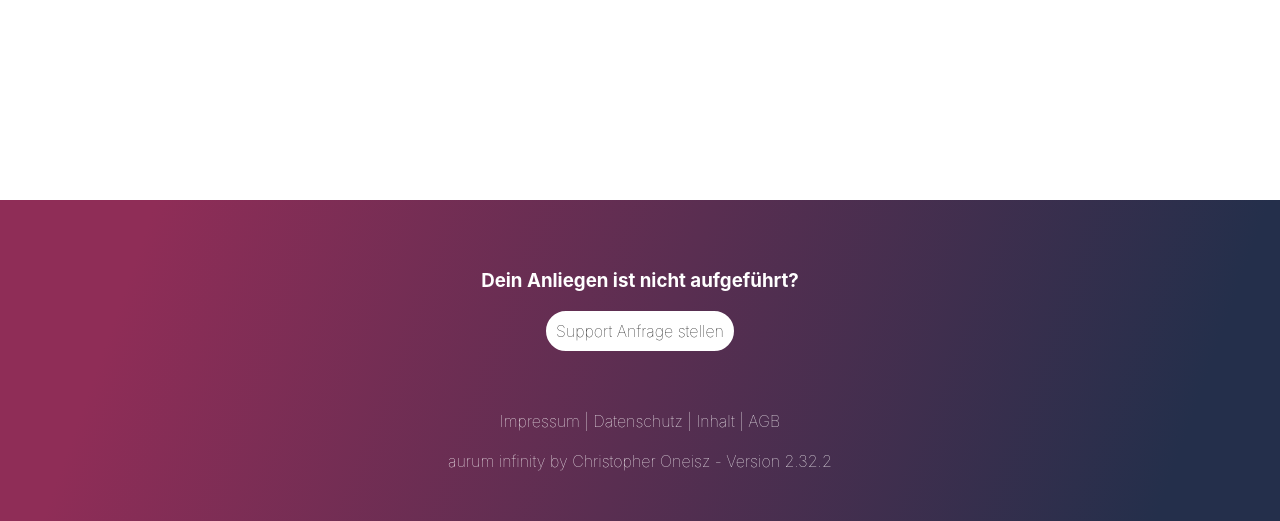
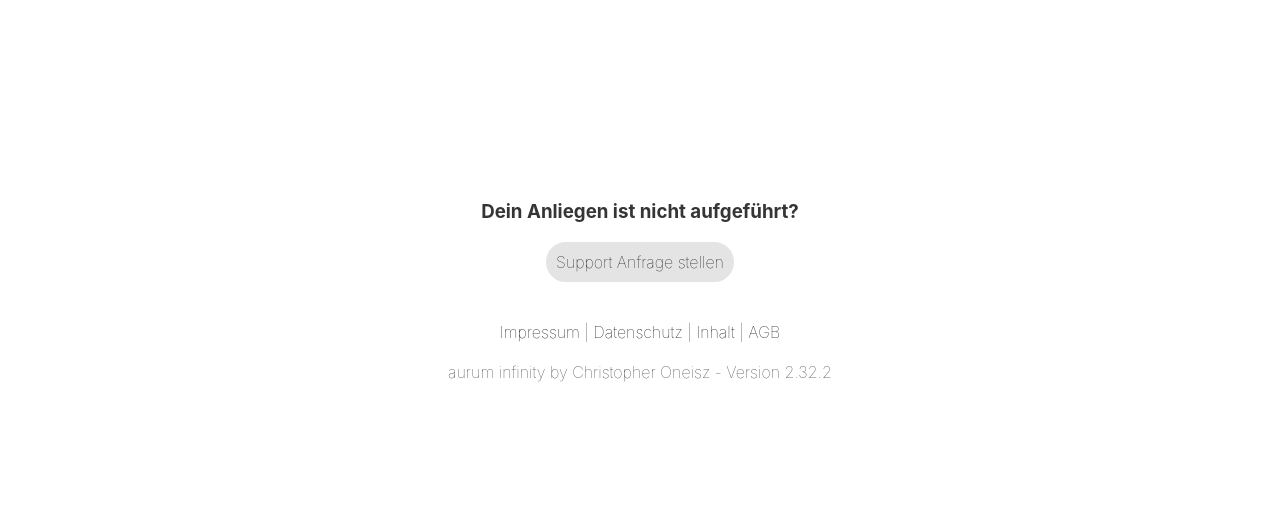
Before and after one commit to chrischivlog/aurum-helpdesk, a PHP site: page /index.php in a window 1280 px wide. Shown: the part 1328-1849 px from the top of the page. After the commit the page ends 1710 px from the top, so only its background shows below. Run offline with PHP 8.4, Linux system fonts and the light colour scheme; data comes from the database, SQL or seed files in the repository; some libraries are stand-ins or nearby versions.

Commit message:
Footer updated

```diff
--- a/assets/footer.php
+++ b/assets/footer.php
@@ -1,5 +1,4 @@
 <div class="footer">
-
     <div class="contentBox1">
         <center>
 
@@ -12,18 +11,18 @@
 
                 <?php }
             ?>
-            <br><br>
-            <a href="<?php echo $impressum; ?>" style="color:white;">Impressum </a> |
-            <a href="<?php echo $datenschutz; ?>" style="color:white;">Datenschutz </a>|
-            <a href="<?php echo $url; ?>sites/content/index.php" style="color:white;">Inhalt</a>
+            <br>
+            <a href="<?php echo $impressum; ?>" style="color:black;">Impressum </a> |
+            <a href="<?php echo $datenschutz; ?>" style="color:black;">Datenschutz </a>|
+            <a href="<?php echo $url; ?>sites/content/index.php" style="color:black;">Inhalt</a>
 
             <?php if (empty($agb)) {
             } else { ?>
-                | <a href="<?php echo $agb; ?>" style="color:white;">AGB </a>
+                | <a href="<?php echo $agb; ?>" style="color:black;">AGB </a>
             <?php } ?>
             <?php if (empty($_SESSION['admin'])) {
             } else { ?>
-                | <a href="<?php echo $url; ?>sites/admin/" style="color:white;" target="_blank">Admin Panel </a>
+                | <a href="<?php echo $url; ?>sites/admin/" style="color:black;" target="_blank">Admin Panel </a>
             <?php } ?>
             <br>
             <br>
--- a/assets/header.php
+++ b/assets/header.php
@@ -184,7 +184,7 @@ $date_server = date("d-m-Y H:i:s");
 <style>
 
 .background {
-    background: linear-gradient( rgba(0, 0, 0, 0.6), rgba(0, 0, 0, 0.6)), url('<?php echo $background;?>') no-repeat center center fixed;
+    background: linear-gradient( rgba(0, 0, 0, 0.6), rgba(0, 0, 0, 0.6)), url('<?php echo $url;?>/assets/img/background2.jpg') no-repeat center center fixed;
     background-size: cover;
     color: white;
     font-family: -apple-system, BlinkMacSystemFont, 'Segoe UI', Roboto, Oxygen, Ubuntu, Cantarell, 'Open Sans', 'Helvetica Neue', sans-serif;
--- a/assets/style.css
+++ b/assets/style.css
@@ -14,17 +14,16 @@
     /*FOOTER*/
 
     .footer {
-        color: rgb(255, 255, 255);
+        color: rgb(53, 53, 53);
         background-size: 100%;
-        padding: 50 50;
+        padding: 0 50;
         clear: both;
         position: relative;
         font-family: -apple-system, BlinkMacSystemFont, 'Segoe UI', Roboto, Oxygen, Ubuntu, Cantarell, 'Open Sans', 'Helvetica Neue', sans-serif;
         text-align: left;
         font-weight: 100;
         margin-top: 20%;
-        background-color: #bdd8fe;
-        background-image: linear-gradient( 109.6deg, rgb(143, 45, 87) 11.2%, rgb(36, 47, 75) 91.1%);
+        background-image: linear-gradient( rgba(0, 0, 0, 0.6), rgba(0, 0, 0, 0.6)), url('../assets/img/background2.jpg') no-repeat center center fixed;
     }
 
     .cookie-banner {
@@ -254,9 +253,9 @@
     }
 
     .tag-start {
-        background-color: #ffffff;
+        background-color: #e4e4e4;
         border-radius: 30px;
-        border: #ffffff solid 10px;
+        border: #e4e4e4 solid 10px;
         width: max-content;
         color: rgb(12, 12, 12);
         -webkit-transition: all .2s linear;
```
Also changed, not shown: 1 other file.
